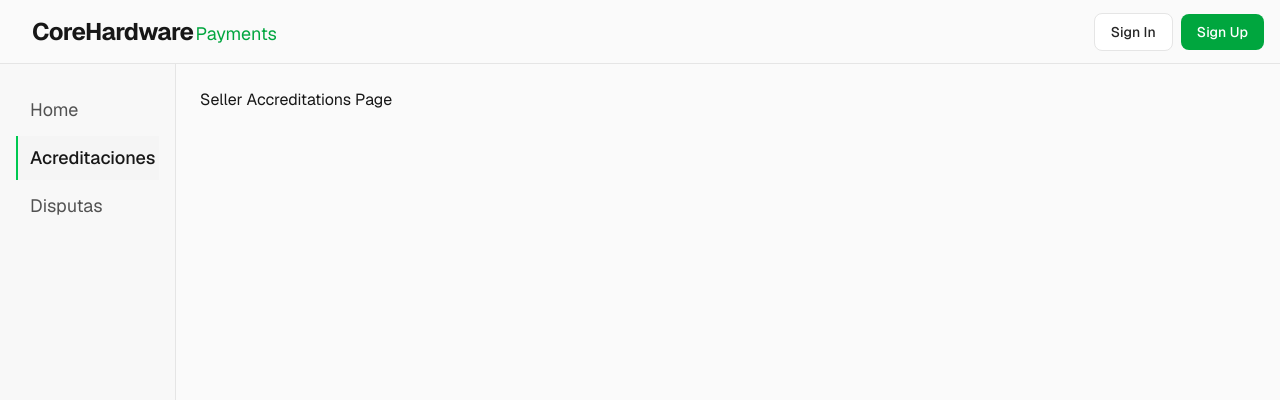
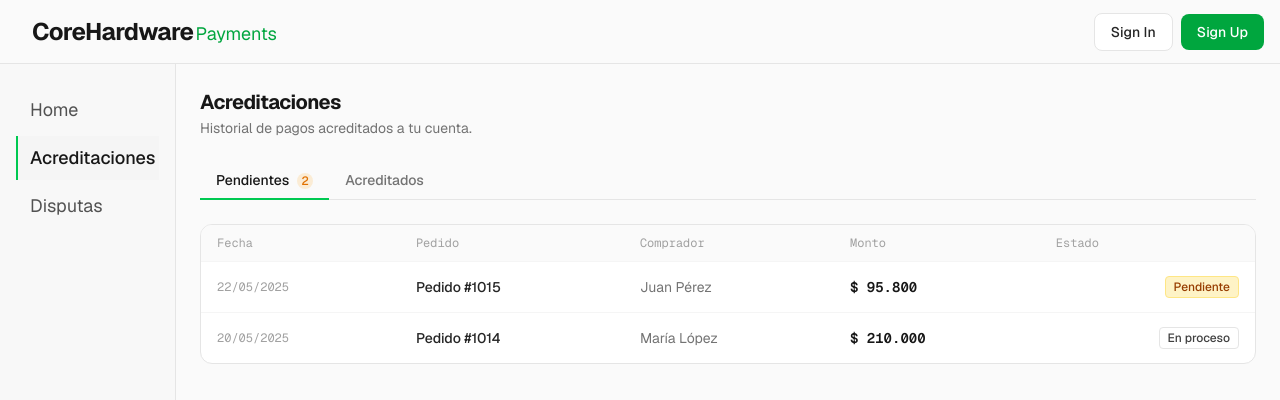
Before and after one commit to IAW-2026/proyecto-c-payments2-corehardware, a Next.js app: page /seller/accreditations in a window 1280 px wide. Shown: the top 400 px of the page. Built offline with nearby package versions, Linux system fonts and the light colour scheme; no server answers.

Commit message:
seller accreditations screen

```diff
--- a/app/(protected)/buyer/payments/page.tsx
+++ b/app/(protected)/buyer/payments/page.tsx
@@ -1,9 +1,7 @@
 'use client'
 
 import { useState } from 'react'
-import { X, CreditCard, Lock } from 'lucide-react'
-import { formatFecha, formatMonto } from '@/lib/formatters'
-import { Payment, PaymentStatus } from '@/types/payments'
+import { Payment } from '@/types/payments'
 import { PaymentRow } from '@/components/buyer/payment-row'
 import { PaymentModal } from '@/components/buyer/payment-modal'
 import { TabButton } from '@/components/ui/tab-button'
--- a/app/(protected)/seller/accreditations/page.tsx
+++ b/app/(protected)/seller/accreditations/page.tsx
@@ -1,3 +1,89 @@
-export default function SellerAccreditationsPage() {
-    return <div>Seller Accreditations Page</div>;
+'use client'
+
+import { useState } from 'react'
+import { Accreditation } from '@/types/accreditation'
+import { AccreditationRow } from '@/components/seller/accreditation-row'
+import { TabButton } from '@/components/ui/tab-button'
+
+type Tab = 'pendientes' | 'acreditados'
+
+export default function SellerAcreditacionesPage() {
+    const [tab, setTab] = useState<Tab>('pendientes')
+
+    const lista = acreditaciones.filter(a =>
+        tab === 'pendientes'
+            ? a.estado === 'pendiente' || a.estado === 'en_proceso'
+            : a.estado === 'acreditado' || a.estado === 'rechazado'
+    )
+
+    const cantPendientes = acreditaciones.filter(a =>
+        a.estado === 'pendiente' || a.estado === 'en_proceso'
+    ).length
+
+    return (
+        <div className="max-w-6xl mx-auto space-y-6">
+
+            {/* Encabezado */}
+            <div>
+                <h1 className="text-xl font-bold tracking-tight text-neutral-900 dark:text-neutral-100">Acreditaciones</h1>
+                <p className="text-sm text-neutral-500 dark:text-neutral-500 mt-0.5">
+                    Historial de pagos acreditados a tu cuenta.
+                </p>
+            </div>
+
+            {/* Tabs */}
+            <div className="flex border-b border-neutral-200 dark:border-neutral-800">
+                <TabButton active={tab === 'pendientes'} onClick={() => setTab('pendientes')}>
+                    Pendientes
+                    {cantPendientes > 0 && (
+                        <span className="ml-2 inline-flex items-center justify-center w-4 h-4 rounded-full bg-amber-500/15 text-amber-600 dark:text-amber-400 text-xs font-mono">
+                            {cantPendientes}
+                        </span>
+                    )}
+                </TabButton>
+                <TabButton active={tab === 'acreditados'} onClick={() => setTab('acreditados')}>
+                    Acreditados
+                </TabButton>
+            </div>
+
+            {/* Tabla */}
+            <div className="bg-white dark:bg-neutral-900 border border-neutral-200 dark:border-neutral-800 rounded-xl overflow-hidden">
+                <table className="w-full">
+                    <thead className="hidden md:table-header-group border-b border-neutral-100 dark:border-neutral-800 bg-neutral-50 dark:bg-neutral-900/80">
+                        <tr>
+                            {['Fecha', 'Pedido', 'Comprador', 'Monto', 'Estado'].map((h) => (
+                                <th key={h} className="px-4 py-2.5 text-xs font-mono text-neutral-400 font-normal text-left">
+                                    {h}
+                                </th>
+                            ))}
+                        </tr>
+                    </thead>
+                    <tbody>
+                        {lista.length === 0 ? (
+                            <tr>
+                                <td colSpan={5} className="py-16 text-center text-sm text-neutral-400 dark:text-neutral-600">
+                                    No hay acreditaciones {tab === 'pendientes' ? 'pendientes' : 'realizadas'}.
+                                </td>
+                            </tr>
+                        ) : (
+                            lista.map((a) => (
+                                <AccreditationRow key={a.id} accreditation={a} />
+                            ))
+                        )}
+                    </tbody>
+                </table>
+            </div>
+
+        </div>
+    )
 }
+
+// ─── Mock Data ────────────────────────────────────────────────────────────────
+
+const acreditaciones: Accreditation[] = [
+    { id: 1, pedidoId: 1015, fecha: '2025-05-22', descripcion: 'Pedido #1015', comprador: 'Juan Pérez',     monto: 95800,  estado: 'pendiente'  },
+    { id: 2, pedidoId: 1014, fecha: '2025-05-20', descripcion: 'Pedido #1014', comprador: 'María López',    monto: 210000, estado: 'en_proceso' },
+    { id: 3, pedidoId: 1012, fecha: '2025-05-10', descripcion: 'Pedido #1012', comprador: 'Carlos Ruiz',    monto: 184500, estado: 'acreditado' },
+    { id: 4, pedidoId: 1008, fecha: '2025-04-28', descripcion: 'Pedido #1008', comprador: 'Ana Gómez',      monto: 76200,  estado: 'acreditado' },
+    { id: 5, pedidoId: 1003, fecha: '2025-04-10', descripcion: 'Pedido #1003', comprador: 'Luis Fernández', monto: 312000, estado: 'rechazado'  },
+]
--- /dev/null
+++ b/components/seller/accreditation-row.tsx
@@ -0,0 +1,49 @@
+import { formatFecha, formatMonto } from '@/lib/formatters'
+import { Accreditation, AccreditationStatus } from '@/types/accreditation'
+import { Badge } from '@/components/ui/badge'
+
+const statusVariant: Record<AccreditationStatus, React.ComponentProps<typeof Badge>['variant']> = {
+    pendiente:  'warning',
+    acreditado: 'accent',
+    rechazado:  'danger',
+    en_proceso: 'default',
+}
+
+const statusLabel: Record<AccreditationStatus, string> = {
+    pendiente:  'Pendiente',
+    acreditado: 'Acreditado',
+    rechazado:  'Rechazado',
+    en_proceso: 'En proceso',
+}
+
+export function AccreditationRow({ accreditation }: { accreditation: Accreditation }) {
+    return (
+        <tr className="border-b border-neutral-100 dark:border-neutral-800/60 last:border-0 hover:bg-neutral-50 dark:hover:bg-neutral-800/20 transition-colors">
+            {/* Fecha — solo desktop */}
+            <td className="hidden md:table-cell px-4 py-3.5 font-mono text-xs text-neutral-400 whitespace-nowrap">
+                {formatFecha(accreditation.fecha)}
+            </td>
+            {/* Descripción */}
+            <td className="px-4 py-3.5">
+                <p className="text-sm font-medium text-neutral-800 dark:text-neutral-200">{accreditation.descripcion}</p>
+                <p className="text-xs text-neutral-400 md:hidden mt-0.5">{formatFecha(accreditation.fecha)}</p>
+            </td>
+            {/* Comprador — solo desktop */}
+            <td className="hidden md:table-cell px-4 py-3.5 text-sm text-neutral-500 dark:text-neutral-400 whitespace-nowrap">
+                {accreditation.comprador}
+            </td>
+            {/* Monto */}
+            <td className="px-4 py-3.5 font-mono text-sm font-semibold text-neutral-900 dark:text-neutral-100 whitespace-nowrap">
+                {formatMonto(accreditation.monto)}
+            </td>
+            {/* Estado */}
+            <td className="px-4 py-3.5">
+                <div className="flex items-center justify-end">
+                    <Badge variant={statusVariant[accreditation.estado]}>
+                        {statusLabel[accreditation.estado]}
+                    </Badge>
+                </div>
+            </td>
+        </tr>
+    )
+}
--- /dev/null
+++ b/types/accreditation.ts
@@ -0,0 +1,11 @@
+export type AccreditationStatus = 'pendiente' | 'acreditado' | 'rechazado' | 'en_proceso'
+
+export type Accreditation = {
+    id: number
+    pedidoId: number
+    fecha: string
+    descripcion: string
+    comprador: string
+    monto: number
+    estado: AccreditationStatus
+}
```
